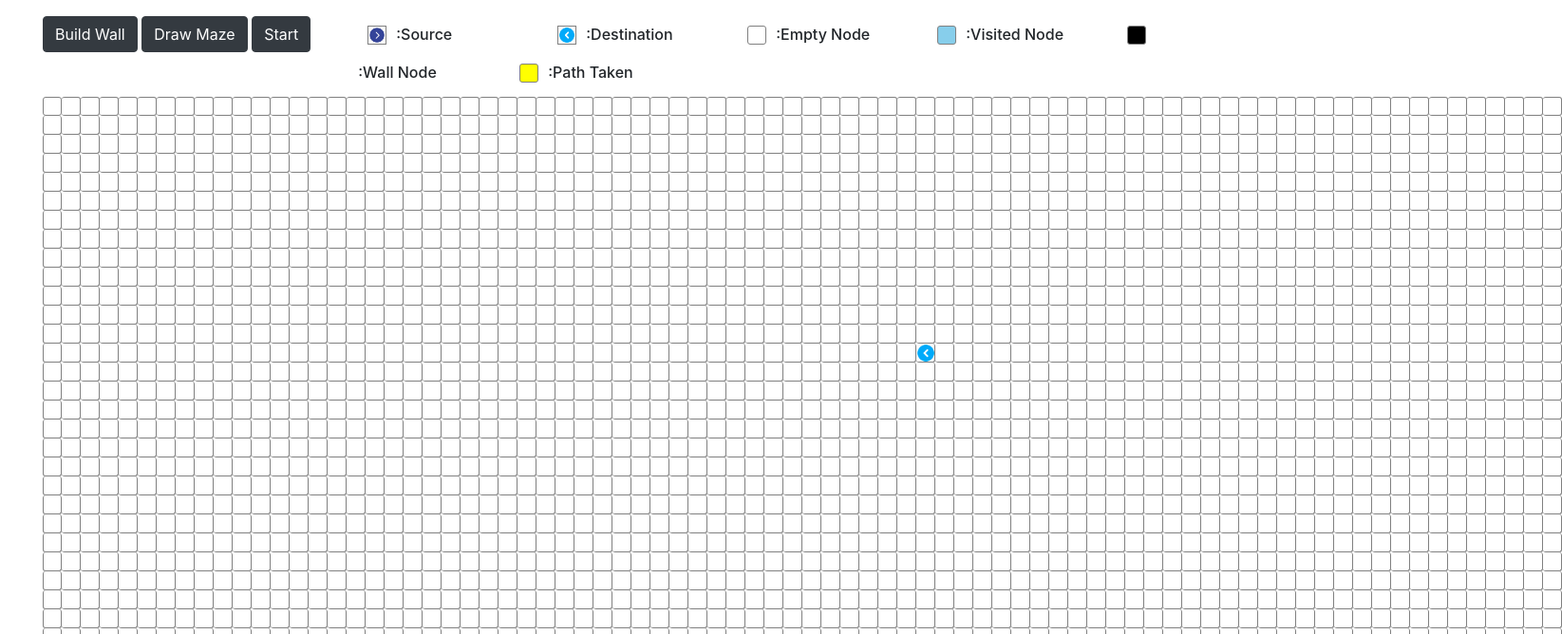
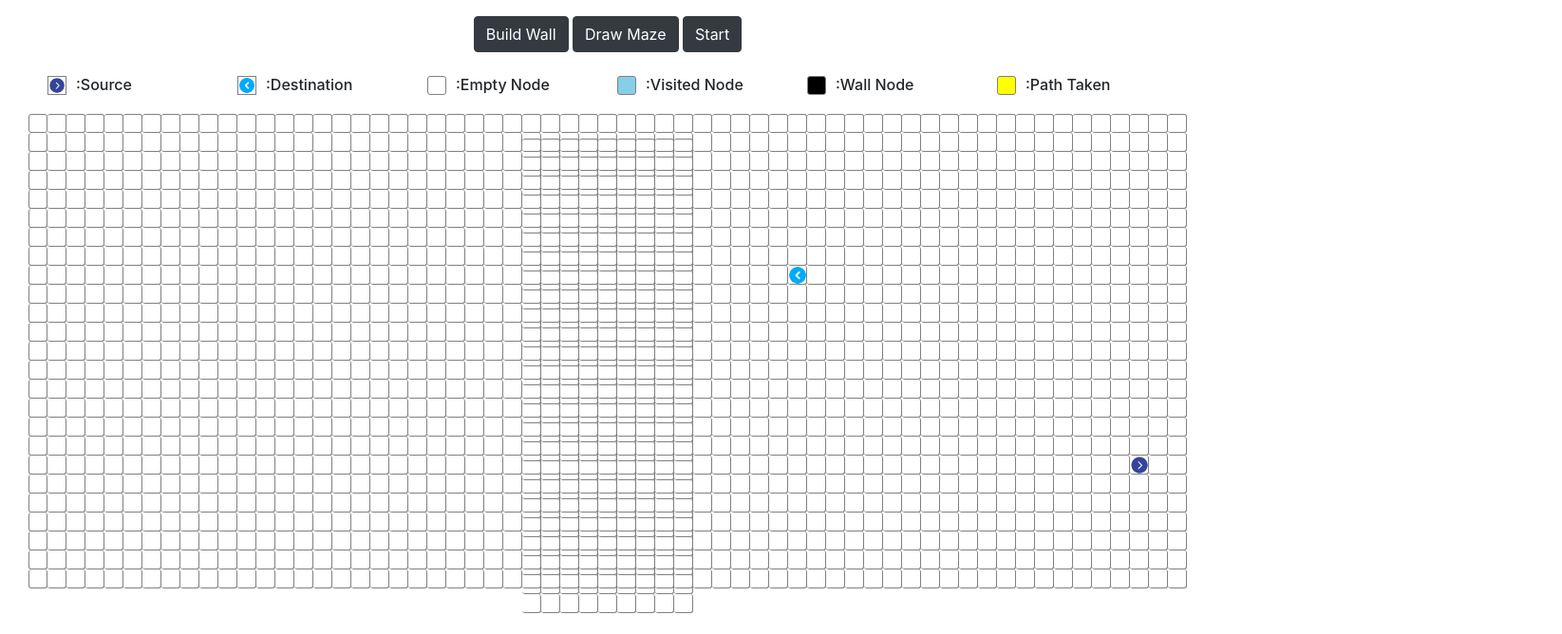
Before and after one commit to Ankur19/path_finder, a plain HTML site: page index.html in a window 1280 px wide. Shown: the part 60-728 px from the top of the page at 95% size, 1645 px wide, since content can reach past the window. Drawn offline with nearby package versions, Linux system fonts and the light colour scheme.

Commit message:
added css changes for support to 1366 resolution

```diff
--- a/css/app.css
+++ b/css/app.css
@@ -14,7 +14,9 @@ nav {
   padding: 0px;
   margin: 0px;
   height: 20px;
-  width: 1600px;
+  display: flex;
+  flex-direction: row;
+  align-items: center;
   border: 0px;
   text-align: center;
 }
@@ -43,15 +45,13 @@ nav {
   border-bottom: 2px solid black;
 }
 #grid-container {
-  margin-left: 50px;
   margin-top: 10px;
 }
 .path-grid {
-  width: 1600px;
-  margin-left: 30px;
   margin-top: 5px;
-  margin-right: 5px;
-  float: left;
+  display: flex;
+  flex-direction: column;
+  align-items: center;
 }
 
 #col_0 {
@@ -79,12 +79,13 @@ nav {
 }
 
 #setting-buttons {
-  margin-right: 50px;
-  float: left;
+  margin: 10px;
+  align-self: left;
 }
 
 #legend {
   display: inline;
+  margin: 5px;
 }
 .legend-elem {
   height: 20px !important;
@@ -104,8 +105,9 @@ nav {
 
 #top-elem {
   margin-top: 10px;
-  margin-left: 30px;
-  float: left;
+  display: flex;
+  flex-direction: column;
+  align-items: center;
 }
 #visited-legend {
   background-color: skyblue;
@@ -125,10 +127,12 @@ nav {
 }
 
 .modal-content {
-  width: 800px;
+  width: 50vw;
   height: 800px;
   position: absolute;
-  top: 10vh;
+  top: 0px !important;
+  margin: 0px !important;
+  opacity: 0.9;
 }
 #modal-header-content {
   margin-right: 400px;
--- a/index.html
+++ b/index.html
@@ -42,19 +42,18 @@
       </nav>
       <div id = 'grid-container' class='container'></div>
         <div id = 'top-elem' class='container-fluid'>
-          <p id='setting-buttons'>
+          <div id='setting-buttons'>
             <button id = 'wall' class='btn btn-dark'>Build Wall</button>
             <button id = 'maze' class='btn btn-dark'>Draw Maze</button>
             <button id = 'start' class='btn btn-dark'>Start</button>
-          </p>
-          <p id="legend">
+          </div>
+          <div id="legend">
             <img id='src-legend' class = 'legend-elem' src="images/source.png"><h6 class = 'legend-text'>:Source</h6>
             <img id='dest-legend'class = 'legend-elem' src="images/destination.png"><h6 class = 'legend-text'>:Destination</h6>
             <div id='grid-legend' class='grid-element legend-elem'></div><h6 class = 'legend-text'>:Empty Node</h6>
             <div id='visited-legend' class='grid-element legend-elem'></div><h6 class = 'legend-text'>:Visited Node</h6>
             <div id='wall-legend' class='grid-element legend-elem'></div><h6 class = 'legend-text'>:Wall Node</h6>
             <div id='path-legend' class='grid-element legend-elem'></div><h6 class = 'legend-text'>:Path Taken</h6>
-          </p>
         </div>
         <div class="container-fluid path-grid">
 
--- a/js/constants.js
+++ b/js/constants.js
@@ -1,10 +1,10 @@
-const numRows = 40;
-const numCols = 80;
+const numRows = 25;
+const numCols = 70;
 var allNodes = new Array(numRows);
 
 // when document ready we need to track the source and destination
 // current selection is for the button that is currently active
-var currentSelection = '';
+var currentSelection = "";
 var currentSource = 0;
 var currentDestination = 0;
 var currentRun = 0;
```
